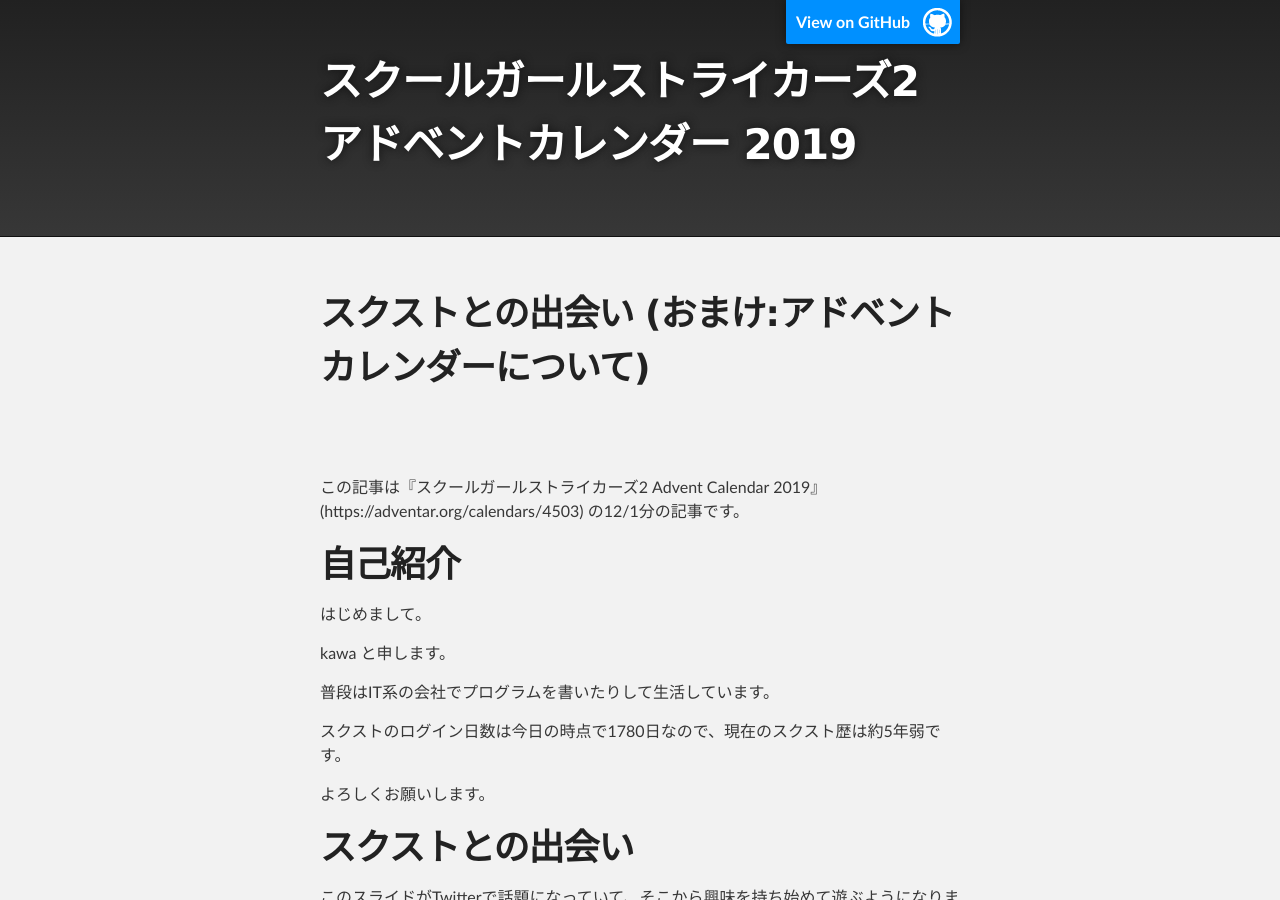
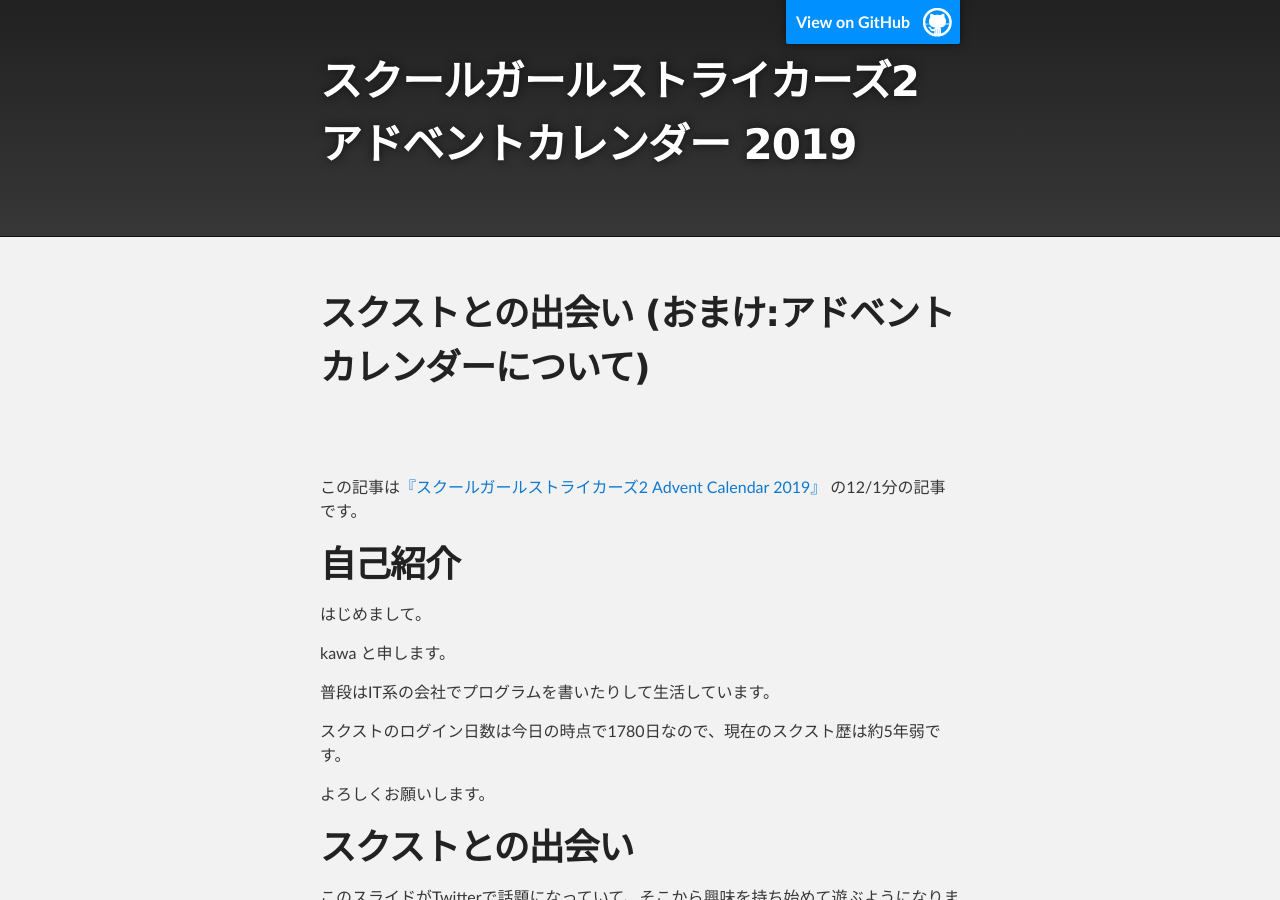
Before and after one commit to kawa0x0A/SchoolGirlStrikersAdventCalendar2019, a Jekyll site: the page built from _posts/2019-12-01-Introduction.md, in a window 1280 px wide and 900 px high. Built offline with Jekyll 4.4.1, drawn with Linux system fonts in a browser that asks for light colours; the repository's description, which GitHub fills in, is left out.

Commit message:
Update 2019-12-01-Introduction.md

```diff
--- a/_posts/2019-12-01-Introduction.md
+++ b/_posts/2019-12-01-Introduction.md
@@ -3,7 +3,7 @@ layout : post
 title : スクストとの出会い (おまけ:アドベントカレンダーについて)
 ---
 
-この記事は『スクールガールストライカーズ2 Advent Calendar 2019』(https://adventar.org/calendars/4503) の12/1分の記事です。
+この記事は[『スクールガールストライカーズ2 Advent Calendar 2019』](https://adventar.org/calendars/4503) の12/1分の記事です。
 
 # 自己紹介
  はじめまして。
@@ -19,7 +19,7 @@ title : スクストとの出会い (おまけ:アドベントカレンダーに
 # スクストとの出会い
 このスライドがTwitterで話題になっていて、そこから興味を持ち始めて遊ぶようになりました。
 
-https://www.jp.square-enix.com/conference/2014/technical_seminar/img/pdf/SQEX_DevCon_sugimoto.pdf
+[https://www.jp.square-enix.com/conference/2014/technical_seminar/img/pdf/SQEX_DevCon_sugimoto.pdf](https://www.jp.square-enix.com/conference/2014/technical_seminar/img/pdf/SQEX_DevCon_sugimoto.pdf)
 
 現在でもそうですが、当時も動作が早く気軽に遊べたので毎日遊ぶようになり、徐々にハマっていった感じです。
 
```
